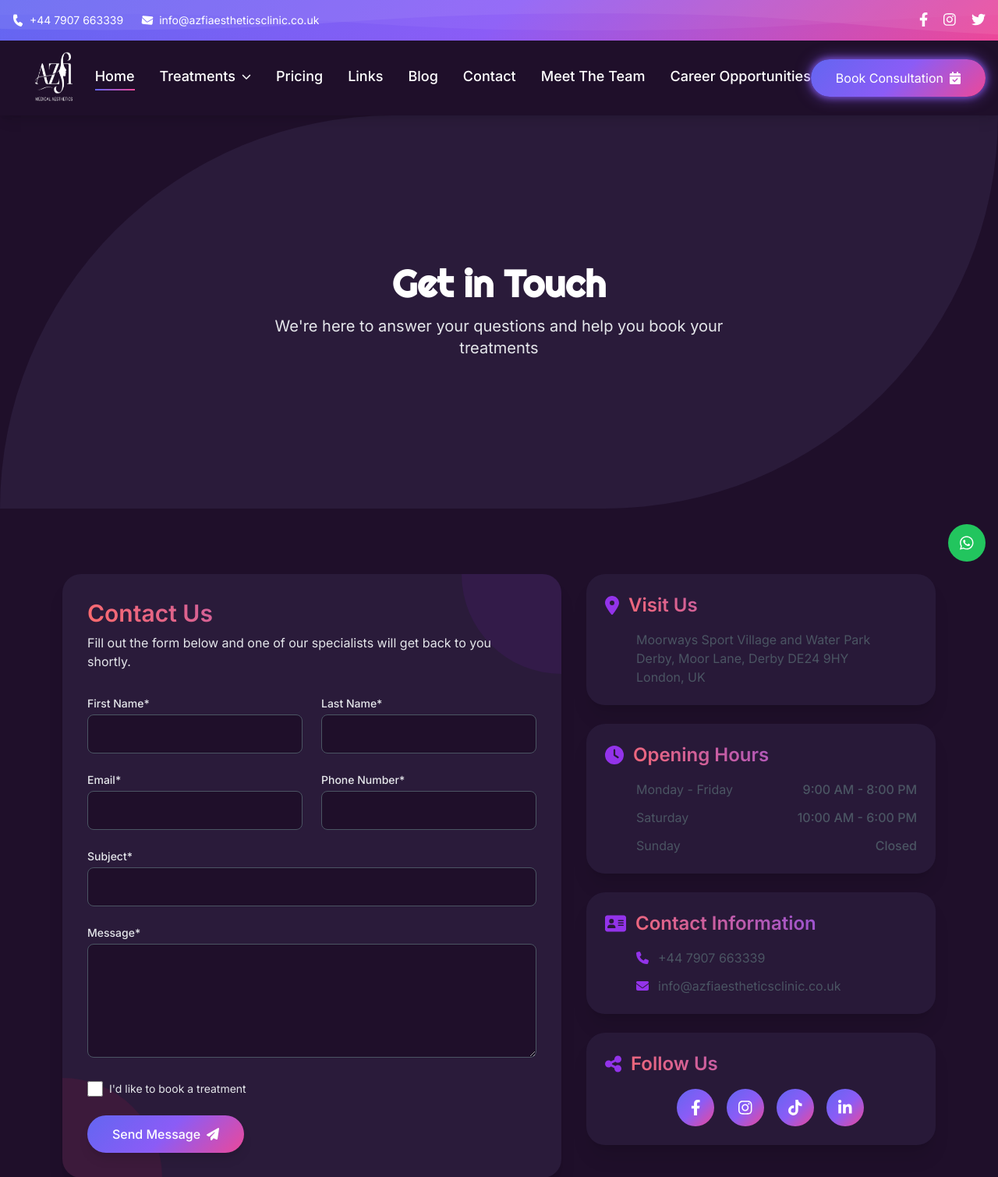
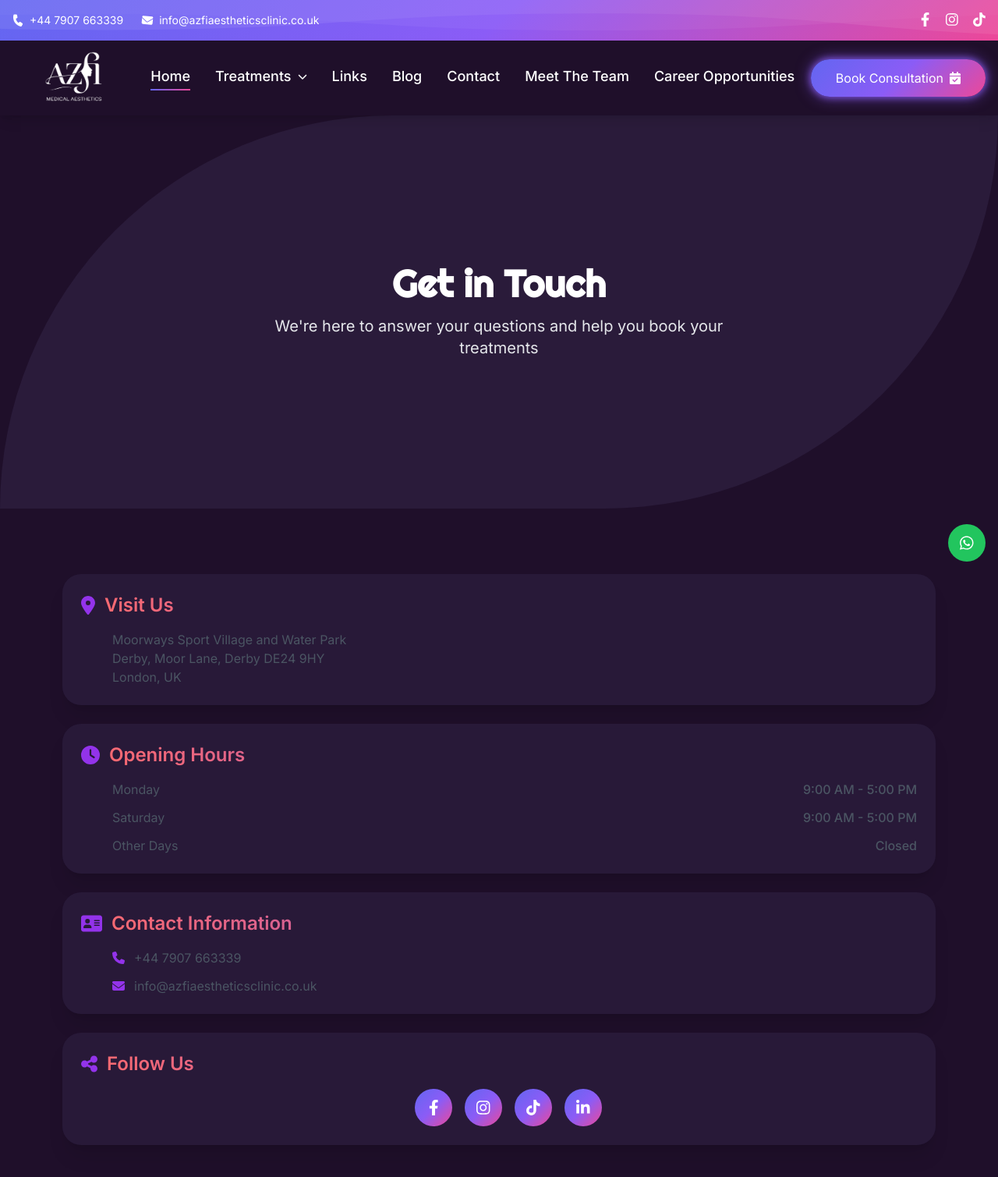
Before and after one commit to tuaha311/aesthetics-clinic, a Django app: page /contact/ in a window 1280 px wide. Shown: the top 1509 px of the page at 78% size. Run offline with Django 5.2, Linux system fonts and the light colour scheme; parts of the project's set-up code (start-up, migrations or seed data) failed here and were passed over; some libraries are stand-ins or nearby versions; some web fonts are replaced.

Commit message:
final changes

```diff
--- a/templates/base.html
+++ b/templates/base.html
@@ -281,14 +281,14 @@
                 </span>
             </div>
             <div class="flex items-center space-x-5">
-                <a href="#" class="social-icon text-white text-lg hover:text-white hover:scale-125 transition-all duration-300">
+                <a href="https://www.facebook.com/share/1BPcwu1SEv" class="social-icon z-10 text-white text-lg hover:text-white hover:scale-125 transition-all duration-300">
                 <i class="fab fa-facebook-f"></i>
                 </a>
-                <a href="https://www.instagram.com/azfi.medical.aesthetics/" class="social-icon text-white text-lg hover:text-white hover:scale-125 transition-all duration-300">
+                <a href="https://www.instagram.com/azfi.medical.aesthetics/" class="social-icon z-10 text-white text-lg hover:text-white hover:scale-125 transition-all duration-300">
                 <i class="fab fa-instagram"></i>
                 </a>
-                <a href="#" class="social-icon text-white text-lg hover:text-white hover:scale-125 transition-all duration-300">
-                <i class="fab fa-twitter"></i>
+                <a href="https://www.tiktok.com/@azfi.medical.aesthetics" class="social-icon z-10 text-white text-lg hover:text-white hover:scale-125 transition-all duration-300">
+                <i class="fab fa-tiktok"></i>
                 </a>
             </div>
             </div>
@@ -332,8 +332,7 @@
                             </ul>
                         </div>
                         </div>
-                        <a href="/pricing/" class="nav-link text-lg hover:text-purple-600 font-medium">Pricing</a>
-                        <a href="https://linktr.ee/azfiaestheticsclinic.co.uk/" class="nav-link text-lg hover:text-purple-600 font-medium">Links</a>
+                        <a href="https://linktr.ee/azfiaestheticsclinic.co.uk/" target="_blank" class="nav-link text-lg hover:text-purple-600 font-medium">Links</a>
                         {% comment %} <div class="relative group">
                         <button class="nav-link text-lg flex items-center hover:text-purple-600 font-medium">
                             Links
--- a/templates/contact.html
+++ b/templates/contact.html
@@ -10,13 +10,15 @@
     <!-- Contact Content -->
     <section class="max-w-6xl mx-auto px-4 my-5 bg-brand-dark py-16">
 
-    <div class="grid grid-cols-1 lg:grid-cols-12 gap-8">
+    {% comment %} <div class="grid grid-cols-1 lg:grid-cols-12 gap-8"> We will need this when we will unhide contact page {% endcomment %}
+
+    <div class="">
         <!-- Contact Form -->
-        <div class="lg:col-span-7 bg-brand-card rounded-3xl shadow-xl p-8 relative overflow-hidden">
+        <div class="lg:col-span-7 bg-brand-card rounded-3xl shadow-xl p-8 relative overflow-hidden hidden">
         <div class="absolute w-64 h-64 rounded-full bg-purple-900/20 -top-32 -right-32 z-0"></div>
         <div class="absolute w-64 h-64 rounded-full bg-pink-900/20 -bottom-32 -left-32 z-0"></div>
 
-        <div class="relative z-10" style="pointer-events: none; ">
+        <div class="relative z-10 ">
             <h2 class="text-3xl font-bold mb-2 funky-gradient">Contact Us</h2>
             <p class="text-gray-200 mb-8">Fill out the form below and one of our specialists will get back to you shortly.</p>
 
@@ -127,15 +129,15 @@
             </h3>
             <div class="pl-10 space-y-3">
                 <div class="flex justify-between text-gray-600">
-                <span>Monday - Friday</span>
-                <span class="font-medium">9:00 AM - 8:00 PM</span>
+                <span>Monday</span>
+                <span class="font-medium">9:00 AM - 5:00 PM</span>
                 </div>
                 <div class="flex justify-between text-gray-600">
                 <span>Saturday</span>
-                <span class="font-medium">10:00 AM - 6:00 PM</span>
+                <span class="font-medium">9:00 AM - 5:00 PM</span>
                 </div>
                 <div class="flex justify-between text-gray-600">
-                <span>Sunday</span>
+                <span>Other Days</span>
                 <span class="font-medium">Closed</span>
                 </div>
             </div>
--- a/templates/partials/footer.html
+++ b/templates/partials/footer.html
@@ -46,7 +46,7 @@
                         <p><i class="fas fa-map-marker-alt"></i> Moorways Sports Village and Water Park<br>Derby DE24 9HY</p>
                         <p><i class="fas fa-phone"></i> +44 7907 663339</p>
                         <p><i class="fas fa-envelope"></i> info@azfiaestheticsclinic.co.uk</p>
-                        <p><i class="fas fa-clock"></i> Mon-Fri: 9am-7pm <br> Sat: 10am-5pm</p>
+                        <p><i class="fas fa-clock"></i> Mon: 9am-5pm <br> Sat: 9am-5pm</p>
                     </div>
                 </div>
             </div>
```
